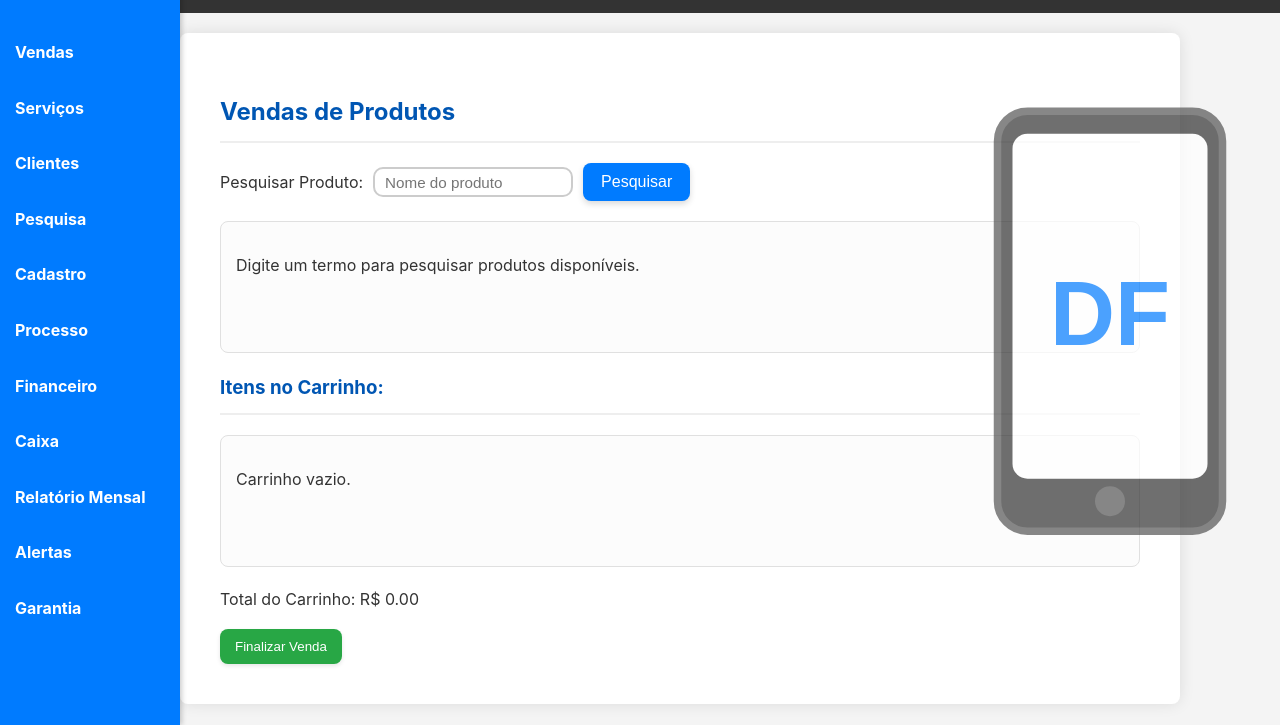
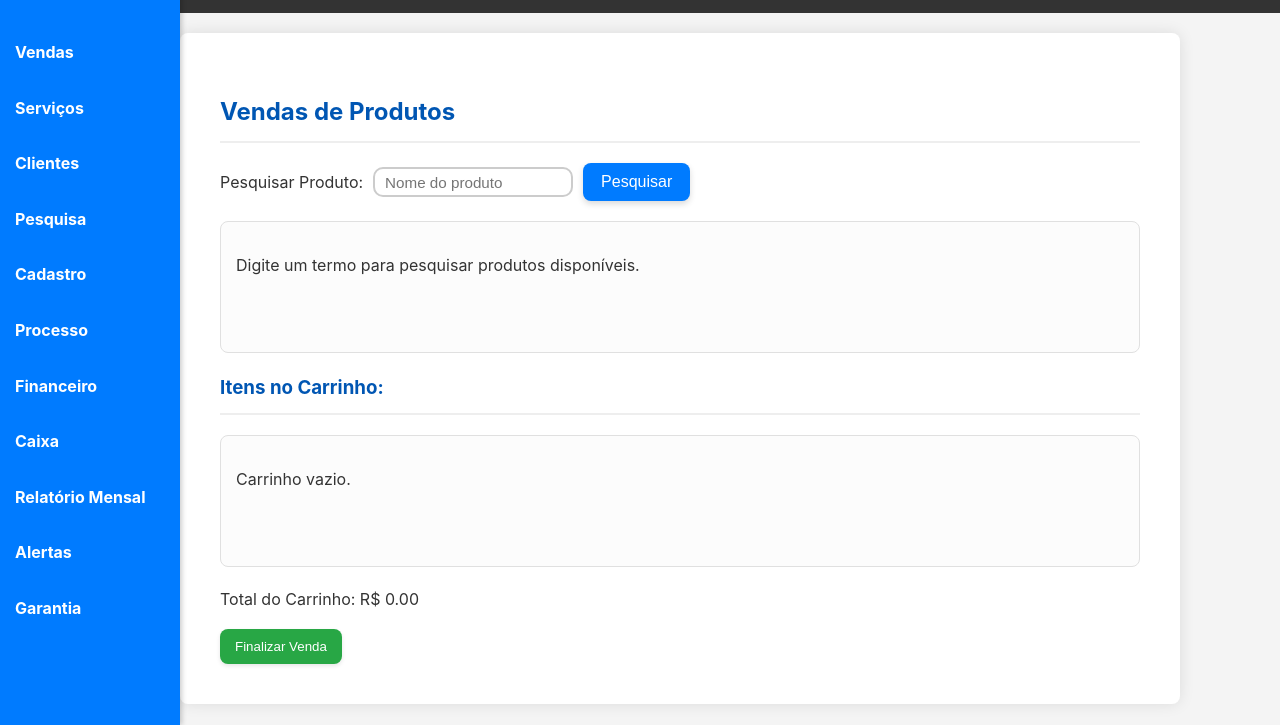
Before and after one commit to dveison33/sistema, a plain HTML site: page index.html in a window 1280 px wide. Shown: the part 75-800 px from the top of the page. Drawn offline with nearby package versions, Linux system fonts and the light colour scheme.

Commit message:
Update index.html

```diff
--- a/index.html
+++ b/index.html
@@ -620,19 +620,19 @@
     <header>
         <h1>Sistema de Gestão de Assistência Técnica</h1>
     </header>
-    <div class="side-image-container">
-            <!-- Ícone de celular com letras "DF" usando SVG -->
+    <!--<div class="side-image-container">
+
             <svg width="100%" height="100%" viewBox="0 0 200 300" preserveAspectRatio="xMidYMid meet" fill="none" xmlns="http://www.w3.org/2000/svg">
-                <!-- Corpo do Celular -->
+                 Corpo do Celular
                 <rect x="25" y="10" width="150" height="280" rx="20" fill="#333" stroke="#555" stroke-width="5"/>
-                <!-- Tela do Celular -->
+                Tela do Celular
                 <rect x="35" y="25" width="130" height="230" rx="10" fill="#fff"/>
-                <!-- Texto "DF" na tela -->
+                <!-- Texto "DF" na tela
                 <text x="100" y="150" font-family="Arial, sans-serif" font-size="60" font-weight="bold" fill="#007bff" text-anchor="middle" alignment-baseline="middle">DF</text>
-                <!-- Botão Home (opcional) -->
+                <!-- Botão Home (opcional)
                 <circle cx="100" cy="270" r="10" fill="#555"/>
             </svg>
-    </div>
+    </div>-->
     <nav class="fixed-nav"> <!-- Fixed vertical navigation menu -->
         <ul>
             <li><a href="#" id="nav-vendas">Vendas</a></li>
```
